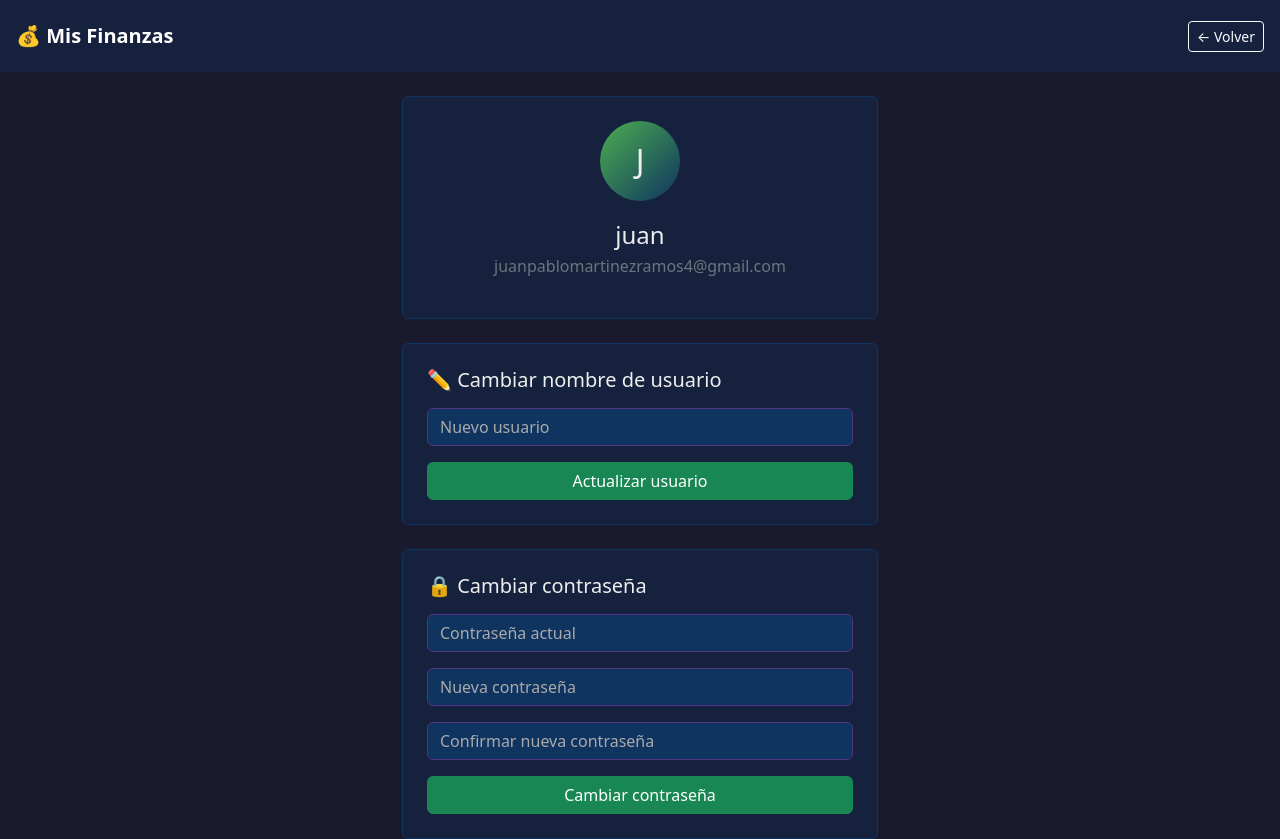
After one commit to Pablo2407/finanzas, a Flask app: page /perfil in a window 1280 px wide. The commit adds this page. Run offline with Flask 3, Linux system fonts and the light colour scheme; a user stored in the database is signed in.

Commit message:
perfil de usuario agregado

```diff
--- a/app.py
+++ b/app.py
@@ -206,5 +206,52 @@ def exportar():
 
     return send_file(archivo, download_name='finanzas.xlsx', as_attachment=True, mimetype='application/vnd.openxmlformats-officedocument.spreadsheetml.sheet')
 
+@app.route('/perfil')
+@login_required
+def perfil():
+    return render_template('perfil.html')
+
+@app.route('/perfil/username', methods=['POST'])
+@login_required
+def cambiar_username():
+    username = request.form['username'].strip()
+
+    if len(username) < 3:
+        flash('El usuario debe tener al menos 3 caracteres', 'username')
+        return redirect(url_for('perfil'))
+
+    if Usuario.query.filter_by(username=username).first():
+        flash('Ese usuario ya existe', 'username')
+        return redirect(url_for('perfil'))
+
+    current_user.username = username
+    db.session.commit()
+    flash('Usuario actualizado exitosamente', 'username')
+    return redirect(url_for('perfil'))
+
+@app.route('/perfil/password', methods=['POST'])
+@login_required
+def cambiar_password():
+    password_actual = request.form['password_actual']
+    password_nuevo = request.form['password_nuevo']
+    password_confirmar = request.form['password_confirmar']
+
+    if not check_password_hash(current_user.password, password_actual):
+        flash('La contraseña actual es incorrecta', 'password')
+        return redirect(url_for('perfil'))
+
+    if len(password_nuevo) < 6:
+        flash('La nueva contraseña debe tener al menos 6 caracteres', 'password')
+        return redirect(url_for('perfil'))
+
+    if password_nuevo != password_confirmar:
+        flash('Las contraseñas no coinciden', 'password')
+        return redirect(url_for('perfil'))
+
+    current_user.password = generate_password_hash(password_nuevo)
+    db.session.commit()
+    flash('Contraseña actualizada exitosamente', 'password')
+    return redirect(url_for('perfil'))
+
 if __name__ == '__main__':
     app.run(debug=True)
--- a/templates/index.html
+++ b/templates/index.html
@@ -29,6 +29,7 @@
         <div class="collapse navbar-collapse mt-2" id="navMenu">
             <div class="d-flex flex-column flex-md-row gap-2 mt-2">
                 <span class="text-light">👤 {{ current_user.username }}</span>
+                <a href="/perfil" class="btn btn-outline-light btn-sm">👤 Perfil</a>
                 <a href="/resumen" class="btn btn-outline-light btn-sm">📅 Resumen</a>
                 <a href="/exportar" class="btn btn-outline-success btn-sm">📤 Excel</a>
                 <a href="/logout" class="btn btn-outline-danger btn-sm">Cerrar sesión</a>
--- /dev/null
+++ b/templates/perfil.html
@@ -0,0 +1,61 @@
+<!DOCTYPE html>
+<html lang="es">
+<head>
+    <meta charset="UTF-8">
+    <meta name="viewport" content="width=device-width, initial-scale=1.0">
+    <title>Mi Perfil</title>
+    <link href="https://cdn.jsdelivr.net/npm/bootstrap@5.3.0/dist/css/bootstrap.min.css" rel="stylesheet">
+    <style>
+        body { background-color: #1a1a2e; color: #eee; }
+        .navbar { background-color: #16213e; }
+        .card { background-color: #16213e; border: 1px solid #0f3460; color: #eee; }
+        input { background-color: #0f3460 !important; color: #eee !important; border: 1px solid #533483 !important; }
+        input::placeholder { color: #aaa !important; }
+        .avatar { width: 80px; height: 80px; background: linear-gradient(135deg, #4CAF50, #0f3460); border-radius: 50%; display: flex; align-items: center; justify-content: center; font-size: 2rem; margin: 0 auto 20px; }
+    </style>
+</head>
+<body>
+    <nav class="navbar navbar-dark px-3 py-3 mb-4">
+        <span class="navbar-brand fw-bold fs-5">💰 Mis Finanzas</span>
+        <a href="/" class="btn btn-outline-light btn-sm">← Volver</a>
+    </nav>
+
+    <div class="container" style="max-width: 500px;">
+        <div class="card p-4 mb-4">
+            <div class="avatar">{{ current_user.username[0].upper() }}</div>
+            <h4 class="text-center mb-1">{{ current_user.username }}</h4>
+            <p class="text-center text-secondary">{{ current_user.email }}</p>
+        </div>
+
+        <div class="card p-4 mb-4">
+            <h5 class="mb-3">✏️ Cambiar nombre de usuario</h5>
+            {% with messages = get_flashed_messages(category_filter=['username']) %}
+                {% if messages %}
+                    <div class="alert alert-info">{{ messages[0] }}</div>
+                {% endif %}
+            {% endwith %}
+            <form action="/perfil/username" method="POST">
+                <input type="text" name="username" class="form-control mb-3" placeholder="Nuevo usuario" required>
+                <button type="submit" class="btn btn-success w-100">Actualizar usuario</button>
+            </form>
+        </div>
+
+        <div class="card p-4">
+            <h5 class="mb-3">🔒 Cambiar contraseña</h5>
+            {% with messages = get_flashed_messages(category_filter=['password']) %}
+                {% if messages %}
+                    <div class="alert alert-info">{{ messages[0] }}</div>
+                {% endif %}
+            {% endwith %}
+            <form action="/perfil/password" method="POST">
+                <input type="password" name="password_actual" class="form-control mb-3" placeholder="Contraseña actual" required>
+                <input type="password" name="password_nuevo" class="form-control mb-3" placeholder="Nueva contraseña" required>
+                <input type="password" name="password_confirmar" class="form-control mb-3" placeholder="Confirmar nueva contraseña" required>
+                <button type="submit" class="btn btn-success w-100">Cambiar contraseña</button>
+            </form>
+        </div>
+    </div>
+
+    <script src="https://cdn.jsdelivr.net/npm/bootstrap@5.3.0/dist/js/bootstrap.bundle.min.js"></script>
+</body>
+</html>
```
